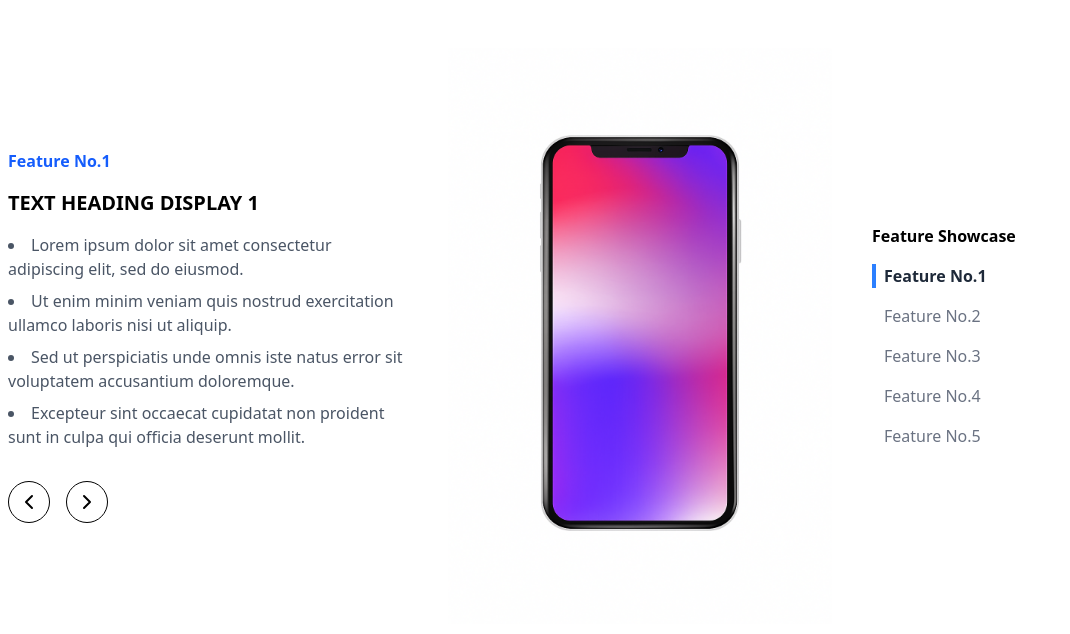
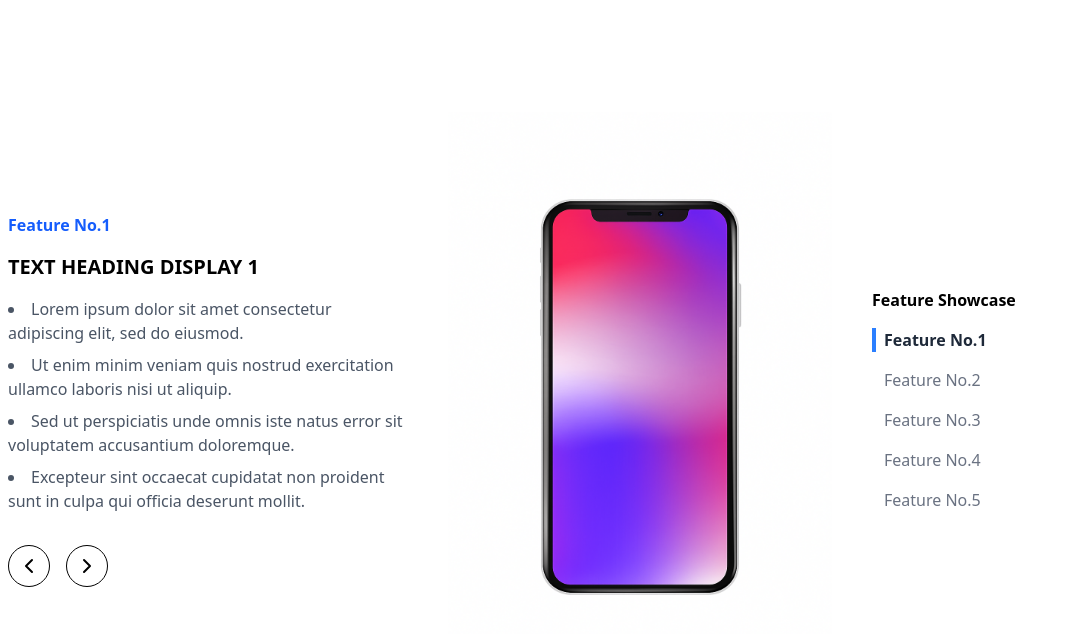
Before and after one commit to Mtank10/full-stack-assignment, a React (Vite) app: page / in a window 1280 px wide. Shown: the top 634 px of the page, without its empty margins (0-1070 px from the left). Built offline with nearby package versions, Linux system fonts and the light colour scheme.

Commit message:
Update App.jsx

```diff
--- a/src/App.jsx
+++ b/src/App.jsx
@@ -22,7 +22,7 @@ function App() {
   const prev = () => setActive((prev) => (prev === 0 ? features.length - 1 : prev - 1));
   const next = () => setActive((prev) => (prev === features.length - 1 ? 0 : prev + 1));
   return (
-    <section ref={showcaseRef} className="relative bg-white py-10 sticky top-0 sm:flex-row items-center justify-between gap-8">
+    <section ref={showcaseRef} className="relative bg-white py-10 sticky top-0 sm:py-20 min-h-screen flex items-center">
       <div className="container mx-auto flex flex-col md:p-2 flex-row items-center justify-between gap-8">
         <div className="flex-1 space-y-4 ">
           <h3 className="text-blue-600 font-semibold">{features[active].title}</h3>
```
